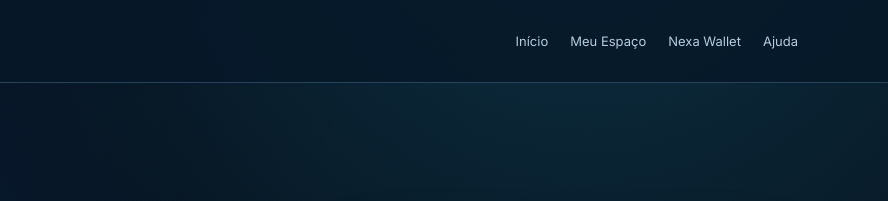
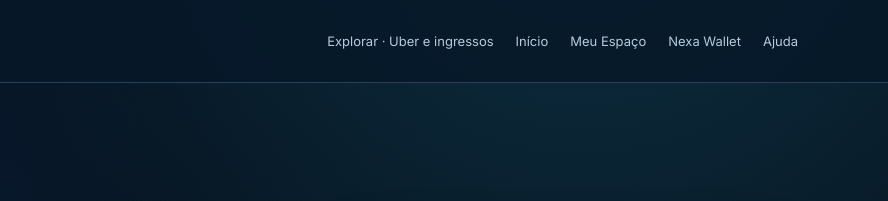
Before and after one commit to HenriqueGuilhermeUx/nexa-site, a plain HTML site: page maya.html in a window 1280 px wide. Shown: the top 201 px of the page, 392-1280 px from the left. Drawn offline with Linux system fonts and the light colour scheme.

Commit message:
feat(maya): offer official services discovery from Maya website

```diff
--- a/maya.html
+++ b/maya.html
@@ -67,7 +67,7 @@
 <header class="maya-nav">
  <nav class="maya-wrap maya-nav-inner" aria-label="Navegação Nexa">
   <a class="maya-logo" href="/"><img src="/icon.svg" alt="">NEXA</a>
-  <div class="maya-nav-links">
+  <div class="maya-nav-links"><a href="/explorar.html">Explorar · Uber e ingressos</a>
    <a href="/">Início</a>
    <a href="/meu-espaco">Meu Espaço</a>
    <a href="/wallet">Nexa Wallet</a>
```
